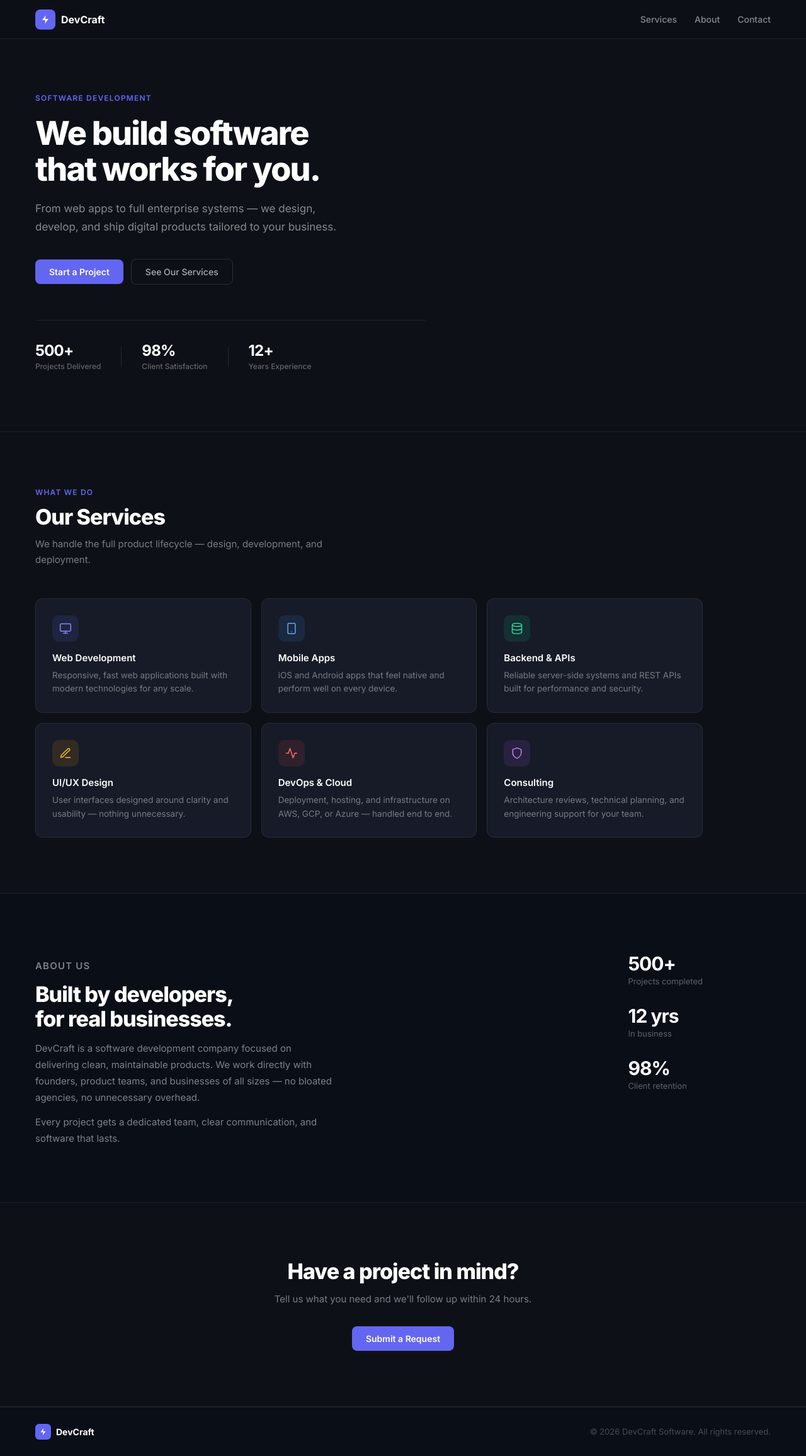
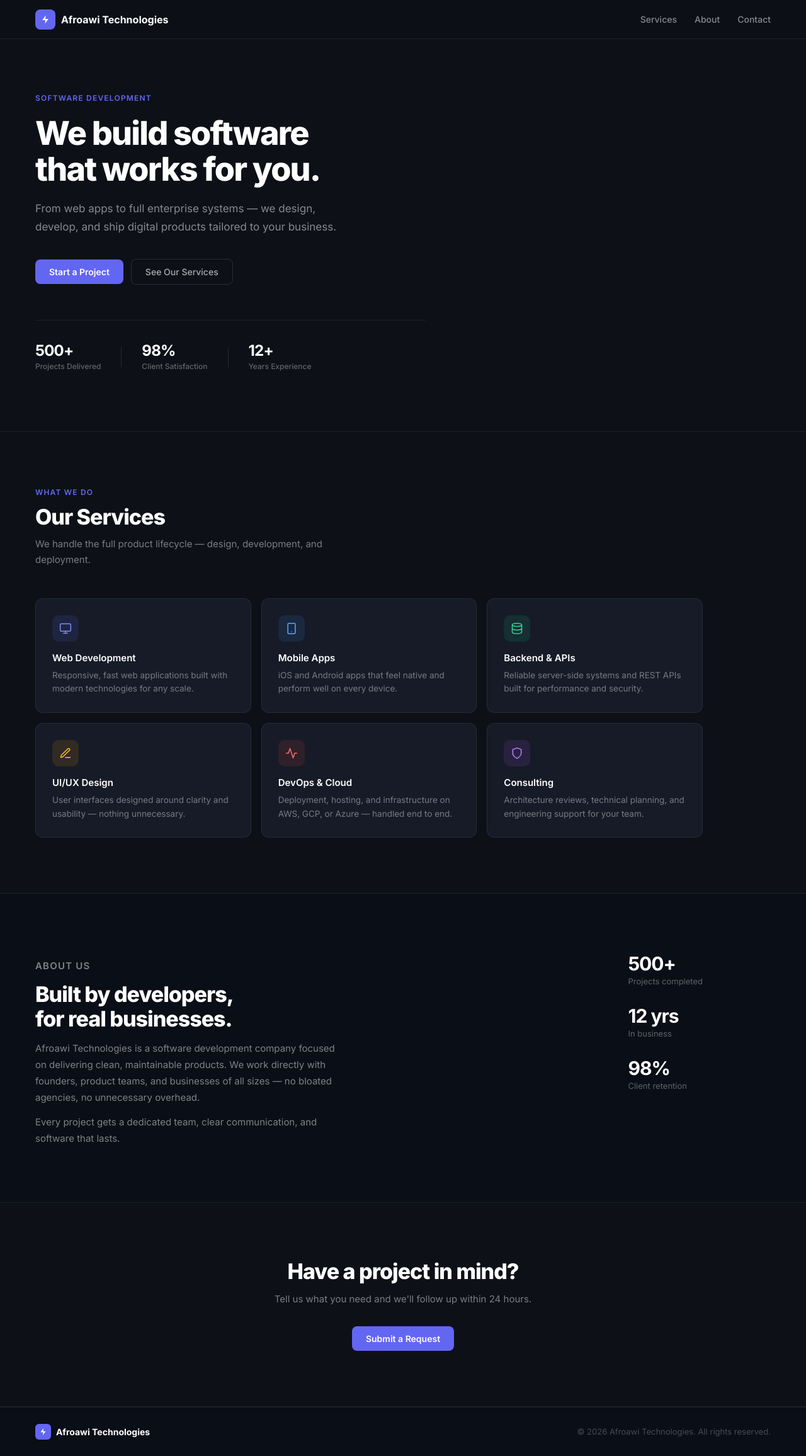
Before and after one commit to tsiyomariam-cyber/my-fullstack-project, a React app in the folder frontend/: page / in a window 1280 px wide. Shown: the whole page at 63% size. Built offline with nearby package versions, Linux system fonts and the light colour scheme; the HTML template or start-up script is replaced by a standard one.

Commit message:
change com name

```diff
--- a/frontend/src/pages/LandingPage.jsx
+++ b/frontend/src/pages/LandingPage.jsx
@@ -10,7 +10,7 @@ function LandingPage({ onStart }) {
               <path d="M13 2L4.5 13.5H12L11 22L19.5 10.5H12L13 2Z" fill="white"/>
             </svg>
           </div>
-          DevCraft
+          Afroawi Technologies
         </div>
         <div className="nav-links">
           <a href="#services">Services</a>
@@ -139,7 +139,7 @@ function LandingPage({ onStart }) {
             <p className="section-label">About Us</p>
             <h2 className="section-title">Built by developers,<br />for real businesses.</h2>
             <p>
-              DevCraft is a software development company focused on delivering
+              Afroawi Technologies is a software development company focused on delivering
               clean, maintainable products. We work directly with founders,
               product teams, and businesses of all sizes — no bloated agencies,
               no unnecessary overhead.
@@ -181,9 +181,9 @@ function LandingPage({ onStart }) {
               <path d="M13 2L4.5 13.5H12L11 22L19.5 10.5H12L13 2Z" fill="white"/>
             </svg>
           </div>
-          DevCraft
+          Afroawi Technologies
         </div>
-        <p className="footer-copy">© 2026 DevCraft Software. All rights reserved.</p>
+        <p className="footer-copy">© 2026 Afroawi Technologies. All rights reserved.</p>
       </footer>
 
     </div>
```
